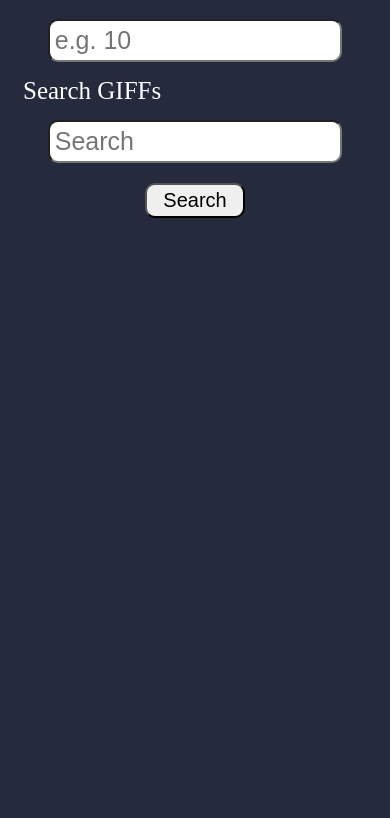
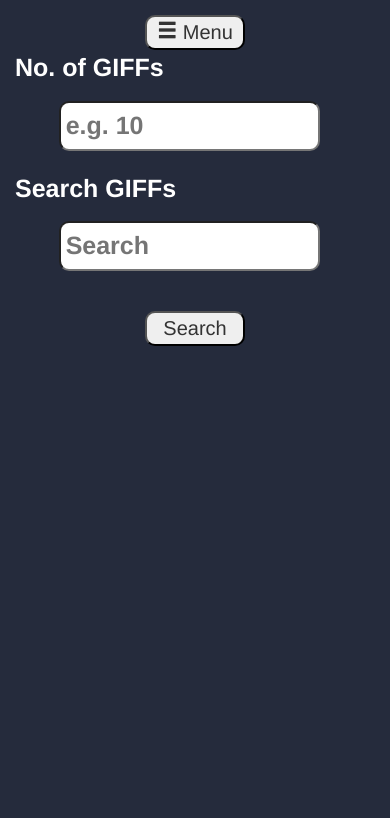
Before and after one commit to Aslan-Mammadov/Giff_Finder, a plain HTML site: page index.html in a window 390 px wide. Shown: the part 154-972 px from the top of the page. Drawn offline with nearby package versions, Linux system fonts and the light colour scheme.

Commit message:
add hamburger menu button

```diff
--- a/index.html
+++ b/index.html
@@ -7,11 +7,15 @@
     <link rel="preconnect" href="https://fonts.googleapis.com">
     <link rel="preconnect" href="https://fonts.gstatic.com" crossorigin>
     <link href="https://fonts.googleapis.com/css2?family=Orbitron:wght@500&display=swap" rel="stylesheet">
+    <link rel="stylesheet" href="https://maxcdn.bootstrapcdn.com/bootstrap/3.3.7/css/bootstrap.min.css">
     <link rel="stylesheet" href="./styles/style.css">
 </head>
 <body>
     <header>
         <h1>Giff Locator</h1>
+        <button>
+            <span class="glyphicon glyphicon-menu-hamburger"></span> Menu
+          </button>
         <nav>
             <ul>
                 <li><a href="#">About us</a></li>
```
